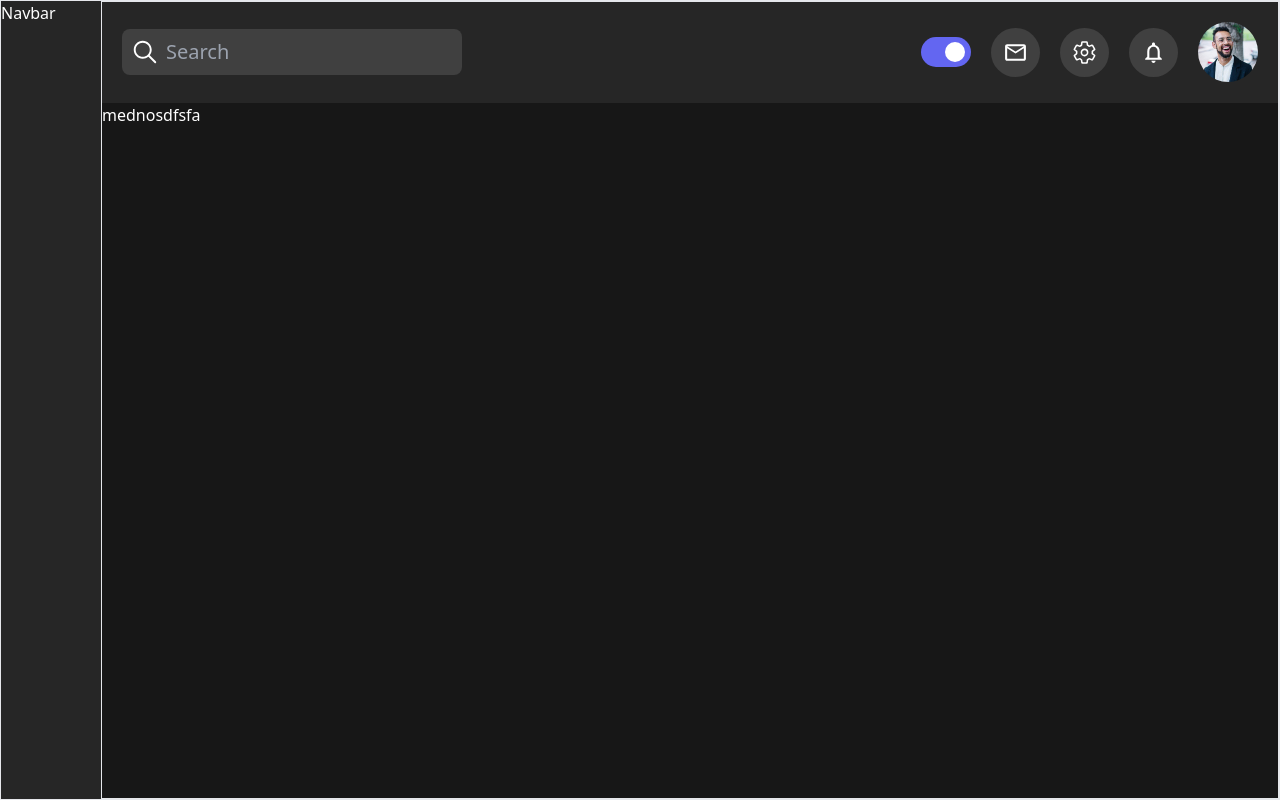
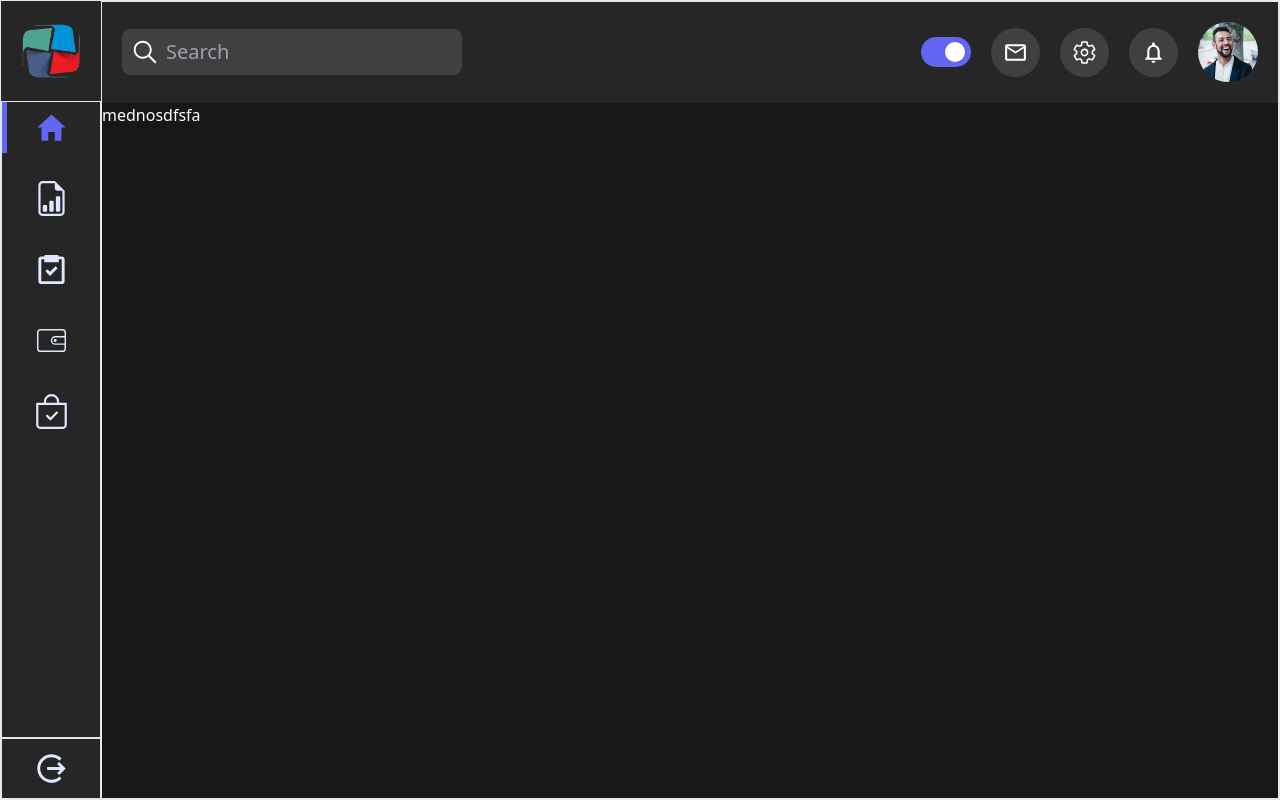
Before and after one commit to iamkishoremahto/dashboard, a React (Vite) app: page / in a window 1280 px wide. Built offline with nearby package versions, Linux system fonts and the light colour scheme.

Commit message:
working on navbar

```diff
--- a/src/Components/Buttons.jsx
+++ b/src/Components/Buttons.jsx
@@ -1,9 +1,48 @@
 
 import { useRef, useState, useEffect } from "react"
+import { NavLink } from 'react-router-dom'
+import { IoMdLogOut } from "react-icons/io";
 
 function Button1({ icon , onClick}) {
   return (
     <button className="  text-[25px] p-3 rounded-full bg-neutral-100 text-neutral-500 dark:text-white dark:bg-neutral-700 hover:bg-neutral-200 dark:hover:bg-neutral-600 transition-all" onClick={onClick && ''}>{ icon }</button>
+  )
+}
+
+function LogoutBtn(){
+  return <>
+  <button className=" text-gray-500 dark:text-indigo-100  transition-all hover:text-indigo-500 py-3 text-[35px] flex flex-items justify-center w-full">
+  <IoMdLogOut />
+  </button>
+  </>
+}
+
+function MenuButton({ href, hrefText }){
+  return (
+    <>
+      <NavLink to={ href } className={({ isActive }) =>(
+      ` transition-all text-[35px] relative py-2 ${isActive ? 'text-indigo-500': ' dark:text-indigo-100 text-gray-500'} hover:text-indigo-500 w-full flex items-center justify-center
+
+
+      before:context[]
+      before:absolute
+      lg:before:h-full
+      lg:before:w-[5px]
+
+      before:left-0
+      before:transition-all
+      before:bg-indigo-500
+      before:opacity-0
+      hover:before:opacity-100
+      ${isActive ? 'before:opacity-100':'before:opacity-0'}
+
+
+      `)
+      }>
+      { hrefText }
+      </NavLink>
+
+    </>
   )
 }
 
@@ -35,4 +74,4 @@ function ThemeModeSwitch() {
   )
 }
 
-export { Button1,ThemeModeSwitch }
+export { Button1,ThemeModeSwitch, MenuButton, LogoutBtn }
--- a/src/Components/Header.jsx
+++ b/src/Components/Header.jsx
@@ -7,7 +7,7 @@ import { IoIosSearch } from "react-icons/io";
 
 export default function Header() {
   return (
-    <div className=" dark:bg-neutral-800 flex flex-col gap-5 md:gap-0 md:flex-row min-h-[100px] w-full items-center justify-between p-5 border-b dark:border-neutral-800 border-gray-200">
+    <div className=" dark:bg-neutral-800 flex flex-col flex-col-reverse gap-5 md:gap-0 md:flex-row min-h-[100px] w-full items-center justify-between p-5 border-b dark:border-neutral-800 border-gray-200">
       <div className="search">
 
         <div className=" flex relative items-center">
--- a/src/Components/Navbar.jsx
+++ b/src/Components/Navbar.jsx
@@ -1,9 +1,29 @@
+import { MenuButton, LogoutBtn } from "./Buttons";
+import { IoMdHome } from "react-icons/io";
+import { BsFileEarmarkBarGraph } from "react-icons/bs";
+import { BiTask } from "react-icons/bi";
+import { CiWallet } from "react-icons/ci";
+import { BsBagCheck } from "react-icons/bs";
 
 
 export default function Navbar() {
   return (
-    <div className=" lg:relative absolute bottom-0 dark:text-white bg-white dark:bg-neutral-800 lg:min-w-[100px] min-w-full min-h-[100px] lg:min-h-full">
-      Navbar
+    <div className=" lg:relative flex flex-row lg:flex-col justify-between  absolute bottom-0 dark:text-white bg-white dark:bg-neutral-800 lg:min-w-[100px] min-w-full min-h-[100px] lg:min-h-full">
+      <div className=" flex items-center lg:p-5 p-2 justify-center" >
+        <img className="max-h-[40px] lg:max-h-[60px]" src="\images\logo.png" alt="" />
+      </div>
+      <div className="menu lg:h-full ">
+          <div className=" flex lg:flex-col flex-row items-center border h-full w-full px-2 lg:px-0 gap-2 lg:gap-5">
+            <MenuButton href={'/'} hrefText = {<IoMdHome />} />
+            <MenuButton href={'/report'} hrefText = {<BsFileEarmarkBarGraph />} />
+            <MenuButton href={'/task'} hrefText = {<BiTask />} />
+            <MenuButton href={'/account'} hrefText = {<CiWallet />} />
+            <MenuButton href={'/stock'} hrefText = {<BsBagCheck />} />
+          </div>
+      </div>
+      <div className="logoutWrapper border flex items-center px-2">
+            <LogoutBtn />
+      </div>
     </div>
   )
 }
```
Also changed, not shown: src/main.jsx (+16 -0 lines), public/images/logo.png (added).
